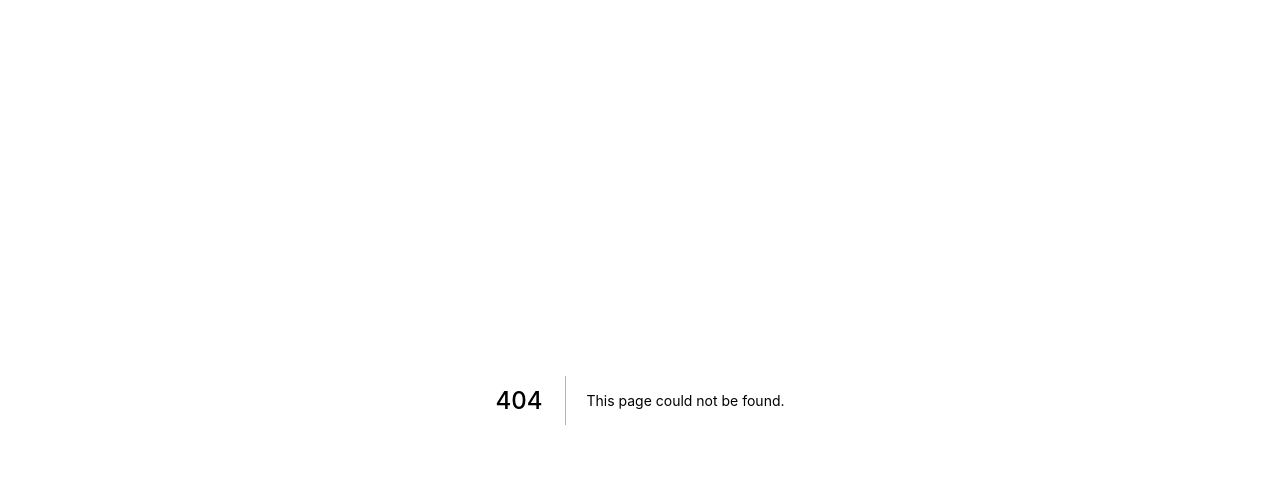
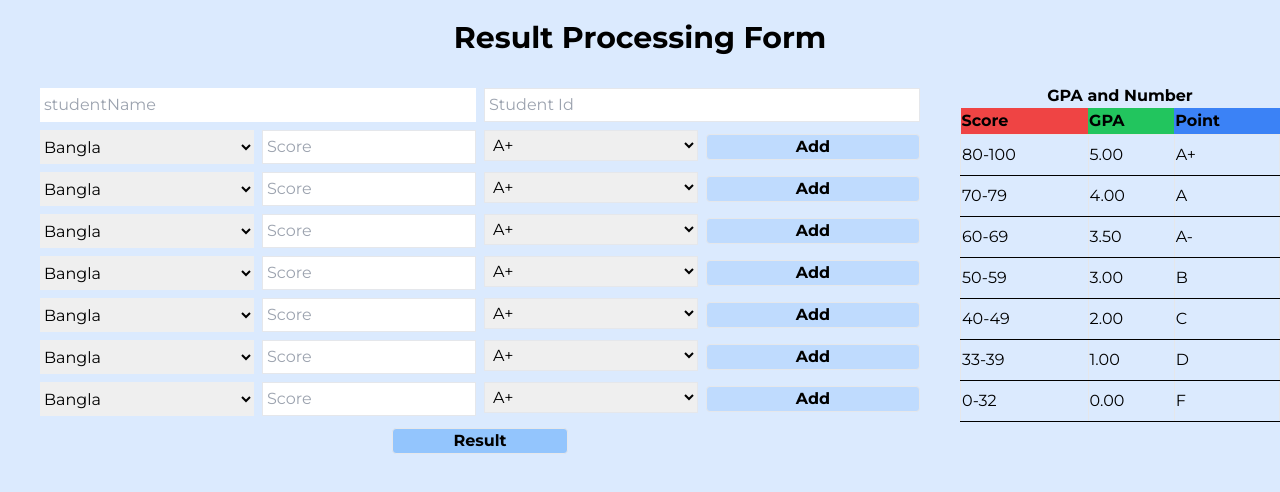
Before and after one commit to sushantagupta007/school-website, a Next.js app: page /result in a window 1280 px wide. Before the commit this address had no page. Shown: the top 492 px of the page. Built offline with nearby package versions, Linux system fonts and the light colour scheme.

Commit message:
code added

```diff
--- /dev/null
+++ b/pages/result/index.js
@@ -0,0 +1,12 @@
+import React from 'react'
+import Result from './../../src/component/Result/Result'
+
+const index = () => {
+  return (
+    <div>
+      <Result></Result>
+    </div>
+  )
+}
+
+export default index
--- /dev/null
+++ b/src/Molecule/Button.js
@@ -0,0 +1,14 @@
+import React from 'react'
+
+const Button = ({ handleSubmit, width }) => {
+  return (
+    <input
+      className="width hover:white mt-2 w-full rounded border bg-blue-300 font-bold hover:bg-blue-400 hover:underline"
+      type="submit"
+      value="Register"
+      onClick={handleSubmit}
+    />
+  )
+}
+
+export default Button
--- a/src/component/Register/Register.tsx
+++ b/src/component/Register/Register.tsx
@@ -9,6 +9,7 @@ const Register = () => {
     bloodGroup: '',
     guardian: '',
     mobile: '',
+    email: '',
     admissionYear: '',
     district: '',
     thana: '',
@@ -61,6 +62,7 @@ const Register = () => {
     formData.append('mobile', inputField.mobile)
     formData.append('admissionYear', inputField.admissionYear)
     formData.append('id', studentId)
+    formData.append('email', inputField.email)
 
     console.log(formData)
     try {
@@ -194,6 +196,14 @@ const Register = () => {
               className="rounded border p-1 "
               type="number"
             />
+            <label className="my-2 font-bold"> Email </label>
+            <input
+              name="email"
+              value={inputField.email}
+              onChange={handleChange}
+              className="rounded border p-1 "
+              type="email"
+            />
             <label className="my-2 font-bold"> Class </label>
             <input
               name="classNo"
--- /dev/null
+++ b/src/component/Result/Result.tsx
@@ -0,0 +1,251 @@
+import cogoToast from 'cogo-toast'
+import React, { useState } from 'react'
+
+let subjects = [
+  'Bangla',
+  'English',
+  'Math',
+  'Science',
+  'Social Science',
+  'GK',
+  'IT',
+]
+
+const Result = () => {
+  const [inputField, setInputField] = useState({
+    student: '',
+    sid: '',
+    subject: '',
+    number: '',
+    grade: '',
+  })
+
+  const [data, setData] = useState()
+
+  const handleChange = (e: any) => {
+    console.log(e.target.value)
+    setInputField({ ...inputField, [e.target.name]: e.target.value })
+  }
+
+  const handleSubmit = (e: any) => {
+    if (
+      !inputField.sid ||
+      !inputField.number ||
+      !inputField.grade ||
+      !inputField.subject ||
+      !inputField.student
+    ) {
+      cogoToast.warn('All Fields Are Required')
+    }
+
+    console.log(data)
+    e.preventDefault()
+  }
+
+  let oldArray: any[] = []
+
+  const handleAdd = () => {
+    let inputSubject = inputField.subject
+    oldArray.push(inputField)
+    //Check subjet fields are empty or not
+    if (!inputSubject) {
+      cogoToast.warn('Subject Fields Are Mandatory')
+    }
+
+    if (inputSubject) {
+      if (!localStorage.getItem('value')) {
+        localStorage.setItem('value', JSON.stringify(oldArray))
+      } else {
+        let myArry = localStorage.getItem('value')
+        let parseArray = JSON.parse(myArry)
+        let localSubject = parseArray[0]?.subject
+        let localSubject1 = parseArray[1]?.subject
+        let localSubject2 = parseArray[2]?.subject
+        let localSubject3 = parseArray[3]?.subject
+        let localSubject4 = parseArray[4]?.subject
+        let localSubject5 = parseArray[5]?.subject
+        let localSubject6 = parseArray[6]?.subject
+
+        if (
+          localSubject === inputSubject ||
+          localSubject1 === inputSubject ||
+          localSubject2 === inputSubject ||
+          localSubject3 === inputSubject ||
+          localSubject4 === inputSubject ||
+          localSubject5 === inputSubject ||
+          localSubject6 === inputSubject
+        ) {
+          cogoToast.warn('Duplicated Fields Are not Allowed')
+          return
+        }
+
+        console.log('matched')
+        parseArray.push(inputField)
+        localStorage.setItem('value', JSON.stringify(parseArray))
+
+        console.log(inputField.subject)
+
+        if (
+          parseArray.length === subjects.length ||
+          localStorage.length === subjects.length
+        ) {
+          setData(parseArray)
+        }
+        if (
+          parseArray.length > subjects.length ||
+          localStorage.length > subjects.length
+        ) {
+          localStorage.removeItem('value')
+          window.location.reload()
+        }
+        console.log(parseArray.length)
+      }
+    }
+  }
+
+  return (
+    <div className="h-full bg-blue-100 md:h-screen">
+      <h1 className="mb-2 p-5 text-center text-3xl font-bold">
+        Result Processing Form
+      </h1>
+      <div className="grid md:grid-cols-12">
+        <form className=" col-span-12 flex flex-col p-2 md:col-span-9 md:p-0 md:px-10 ">
+          <div className="grid gap-2 md:grid-cols-2 ">
+            <div className="flex justify-end">
+              <input
+                name="student"
+                className="my-1 w-full gap-2 p-1"
+                placeholder="studentName"
+                value={inputField.student}
+                onChange={handleChange}
+              />
+            </div>
+            <div>
+              <input
+                name="sid"
+                className="my-1 w-full border p-1"
+                placeholder="Student Id"
+                value={inputField.sid}
+                onChange={handleChange}
+              />
+            </div>
+          </div>
+          {subjects.map((item) => {
+            return (
+              <div key={item} className="grid gap-2 md:grid-cols-4">
+                <div className="flex justify-end">
+                  <select
+                    className="my-1 w-full md:w-full"
+                    name="subject"
+                    // value={inputField.subject}
+                    onChange={handleChange}
+                  >
+                    <option defaultValue="bangla">Bangla</option>
+                    <option value="english">English</option>
+                    <option value="math">Math</option>
+                    <option value="social science">Social Science</option>
+                    <option value="science">Science</option>
+                    <option value="it">IT</option>
+                    <option value="gk">GK</option>
+                  </select>
+                </div>
+                <div>
+                  <input
+                    className="my-1 w-full  border p-1"
+                    placeholder="Score"
+                    type="text"
+                    name="number"
+                    // value={inputField.number}
+                    onChange={handleChange}
+                  />
+                </div>
+                <div>
+                  <select
+                    className="my-1 w-full border p-1 md:w-full"
+                    name="grade"
+                    onChange={handleChange}
+                    // value={inputField.grade}
+                  >
+                    <option value="A+">A+</option>
+                    <option value="A">A</option>
+                    <option value="A">A-</option>
+                    <option value="B">B</option>
+                    <option value="C">C</option>
+                    <option value="D">D</option>
+                    <option value="F">F</option>
+                  </select>
+                </div>
+                <div>
+                  <button
+                    className="mt-2 w-full rounded border bg-blue-200  font-bold hover:bg-blue-400 hover:text-white hover:text-white hover:underline md:mx-auto"
+                    type="button"
+                    onClick={handleAdd}
+                  >
+                    Add
+                  </button>
+                </div>
+              </div>
+            )
+          })}
+          <input
+            className=" hover:white mt-2 w-1/5 rounded  border bg-blue-300 font-bold hover:bg-blue-400 hover:underline md:mx-auto"
+            type="submit"
+            value="Result"
+            onClick={handleSubmit}
+          />
+        </form>
+        <div className="col-span-12 p-2 md:col-span-3 md:p-0  ">
+          <h1 className="text-center font-bold"> GPA and Number </h1>
+          <table className="w-full table-auto">
+            <thead className="bg-blue-200">
+              <tr className="w-full">
+                <th className=" bg-red-500 text-left ">Score</th>
+                <th className=" bg-green-500 text-left">GPA</th>
+                <th className=" bg-blue-500 text-left">Point</th>
+              </tr>
+            </thead>
+            <tbody>
+              <tr>
+                <td className="border border-b-black py-2 text-left">80-100</td>
+                <td className=" border border-b-black text-left">5.00</td>
+                <td className="border border-b-black text-left">A+</td>
+              </tr>
+              <tr>
+                <td className="border border-b-black  py-2 text-left">70-79</td>
+                <td className=" border border-b-black text-left">4.00</td>
+                <td className="border border-b-black text-left">A</td>
+              </tr>
+              <tr>
+                <td className="border border-b-black  py-2 text-left">60-69</td>
+                <td className=" border border-b-black text-left">3.50</td>
+                <td className="border border-b-black text-left">A-</td>
+              </tr>
+              <tr>
+                <td className="border border-b-black  py-2 text-left">50-59</td>
+                <td className=" border border-b-black text-left">3.00</td>
+                <td className="border border-b-black text-left">B</td>
+              </tr>
+              <tr>
+                <td className="border border-b-black  py-2 text-left">40-49</td>
+                <td className=" border border-b-black text-left">2.00</td>
+                <td className="border border-b-black text-left">C</td>
+              </tr>
+              <tr>
+                <td className="border border-b-black  py-2 text-left">33-39</td>
+                <td className=" border border-b-black text-left">1.00</td>
+                <td className="border border-b-black text-left">D</td>
+              </tr>
+              <tr>
+                <td className="border border-b-black  py-2 text-left">0-32</td>
+                <td className=" border border-b-black text-left">0.00</td>
+                <td className="border border-b-black text-left">F</td>
+              </tr>
+            </tbody>
+          </table>
+        </div>
+      </div>
+    </div>
+  )
+}
+
+export default Result
```
